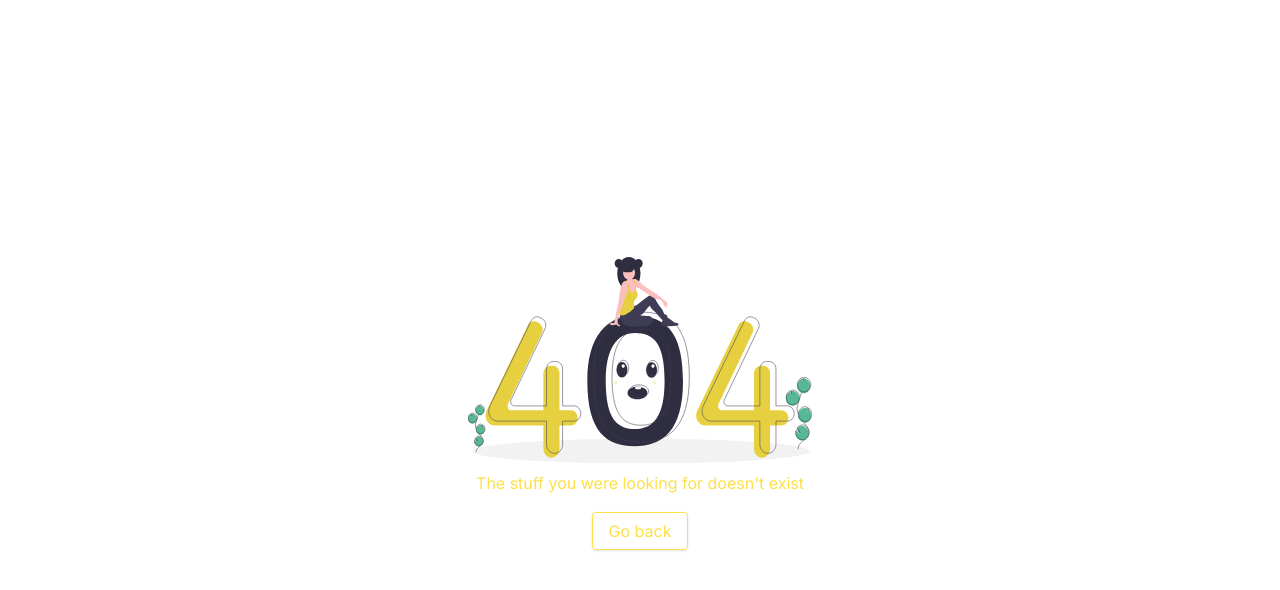
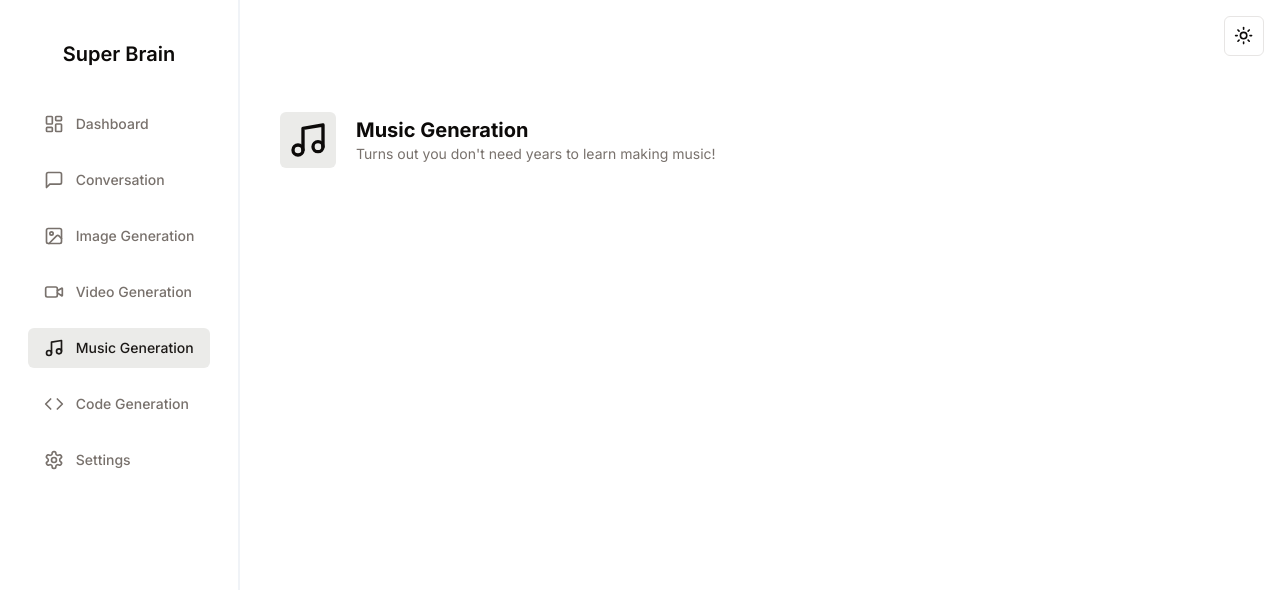
Before and after one commit to mikeling-dev/super-brain, a Next.js app: page /music in a window 1280 px wide. Before the commit this address had no page. Shown: the top 590 px of the page. Built offline with nearby package versions, Linux system fonts and the light colour scheme.

Commit message:
title and description for each function page

```diff
--- /dev/null
+++ b/src/app/(dashboard)/(routes)/code/page.tsx
@@ -0,0 +1,14 @@
+import Heading from "@/components/heading";
+import { CodeIcon } from "lucide-react";
+
+export default function CodePage() {
+  return (
+    <div>
+      <Heading
+        title="Code Generation"
+        description="Who knew coding would be so easy!"
+        icon={CodeIcon}
+      />
+    </div>
+  );
+}
--- /dev/null
+++ b/src/app/(dashboard)/(routes)/conversation/page.tsx
@@ -0,0 +1,14 @@
+import Heading from "@/components/heading";
+import { MessageSquare } from "lucide-react";
+
+export default function ConversationPage() {
+  return (
+    <div>
+      <Heading
+        title="Conversation"
+        description="Super Brain answers any question you have in mind"
+        icon={MessageSquare}
+      />
+    </div>
+  );
+}
--- /dev/null
+++ b/src/app/(dashboard)/(routes)/image/page.tsx
@@ -0,0 +1,14 @@
+import Heading from "@/components/heading";
+import { ImageIcon } from "lucide-react";
+
+export default function ImagePage() {
+  return (
+    <div>
+      <Heading
+        title="Image Generation"
+        description="Turn your words into wonderful images"
+        icon={ImageIcon}
+      />
+    </div>
+  );
+}
--- /dev/null
+++ b/src/app/(dashboard)/(routes)/music/page.tsx
@@ -0,0 +1,14 @@
+import Heading from "@/components/heading";
+import { MusicIcon } from "lucide-react";
+
+export default function MusicPage() {
+  return (
+    <div>
+      <Heading
+        title="Music Generation"
+        description="Turns out you don't need years to learn making music!"
+        icon={MusicIcon}
+      />
+    </div>
+  );
+}
--- /dev/null
+++ b/src/app/(dashboard)/(routes)/video/page.tsx
@@ -0,0 +1,14 @@
+import Heading from "@/components/heading";
+import { VideoIcon } from "lucide-react";
+
+export default function VideoPage() {
+  return (
+    <div>
+      <Heading
+        title="Video Generation"
+        description="No camera? Just type out your video!"
+        icon={VideoIcon}
+      />
+    </div>
+  );
+}
--- /dev/null
+++ b/src/components/heading.tsx
@@ -0,0 +1,25 @@
+import { LucideIcon } from "lucide-react";
+
+interface HeadingProps {
+  title: string;
+  description: string;
+  icon: LucideIcon;
+}
+
+export default function Heading({
+  title,
+  description,
+  icon: Icon,
+}: HeadingProps) {
+  return (
+    <div className="flex flex-row p-4 md:p-10 gap-5 items-center">
+      <div className="bg-accent p-2 rounded-md">
+        <Icon className="w-10 h-10" />
+      </div>
+      <div>
+        <p className="text-xl font-bold">{title}</p>
+        <p className="text-sm text-muted-foreground">{description}</p>
+      </div>
+    </div>
+  );
+}
```
